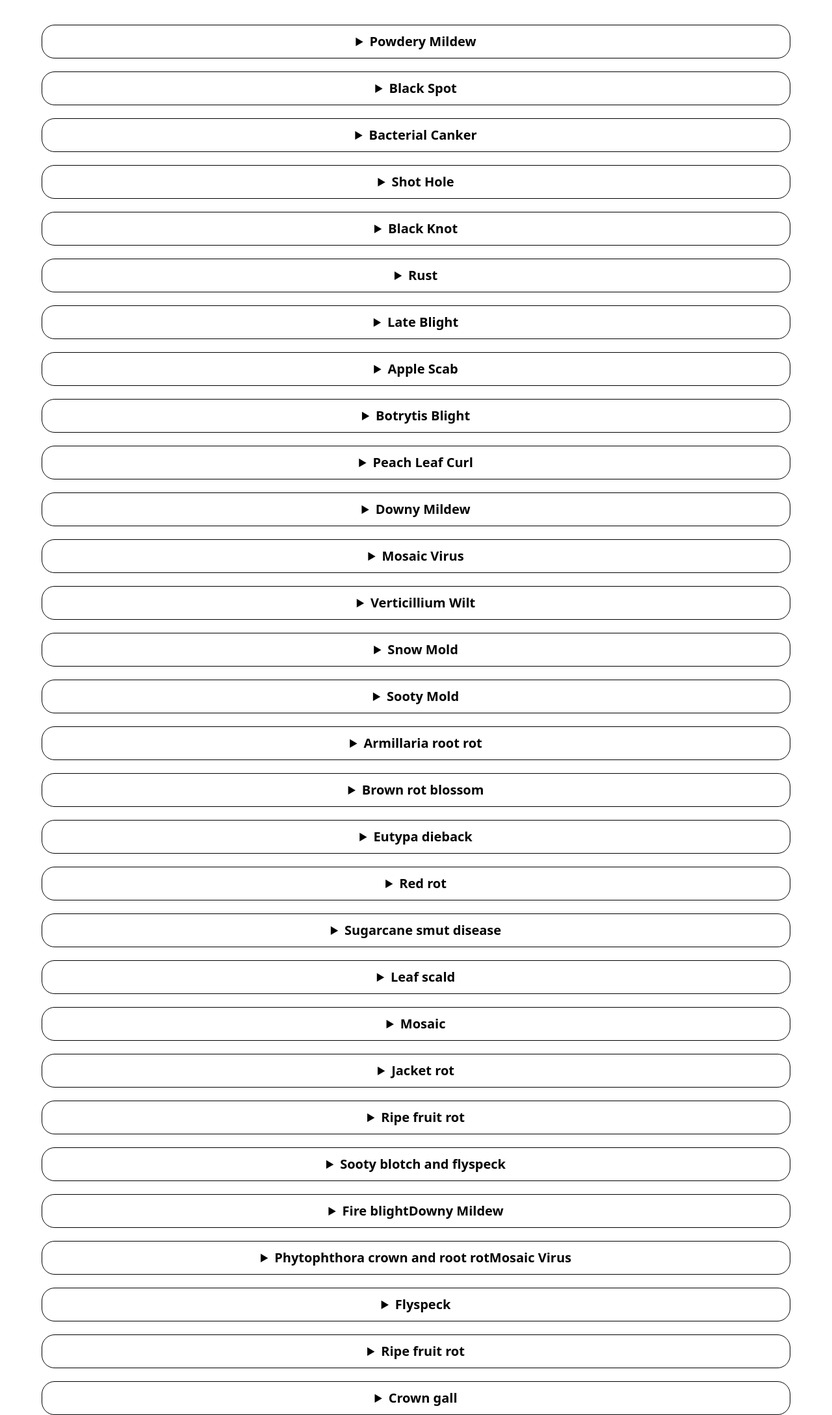
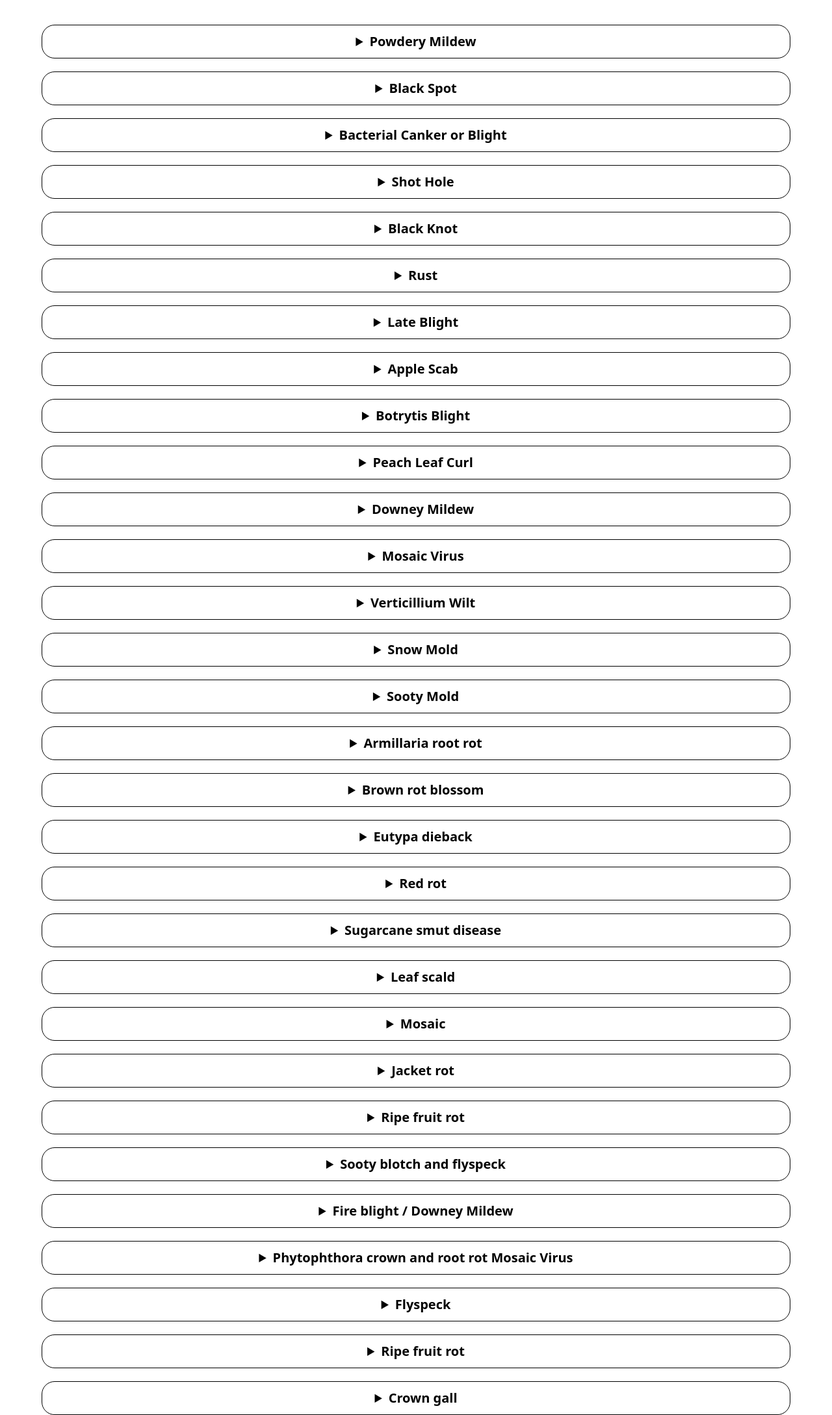
Before and after one commit to Siddhesh-Agarwal/ProLeafic, a Flask app: template templates/diseases.html in a window 1280 px wide. Shown: the part 194-2372 px from the top of the page at 65% size. Run offline with Flask 2, Linux system fonts and the light colour scheme; the template is opened without the code that fills it, so the values that code supplies are empty; some libraries are stand-ins or nearby versions.

Commit message:
Update diseases.html

```diff
--- a/templates/diseases.html
+++ b/templates/diseases.html
@@ -38,7 +38,7 @@
     <h1 id="heading">Diseases</h1>
 
     <!-- 1st disease -->
-    <details class="details" id="details">
+    <details class="details" id="Powdery-Mildew">
         <summary class="odd">
             Powdery Mildew
         </summary>
@@ -74,7 +74,7 @@
     </details>
 
     <!-- 2nd disease -->
-    <details class="details" id="details">
+    <details class="details" id="Black-Spot">
         <summary class="odd">
             Black Spot
         </summary>
@@ -100,16 +100,16 @@
     </details>
 
     <!-- 3nd disease -->
-    <details class="details" id="details">
+    <details class="details" id="Bacterial-Canker-or-Blight">
         <summary class="0dd">
-            Bacterial Canker
+            Bacterial Canker or Blight
         </summary>
         <div class="container1">
             <div class="img">
                 <img src="download (1).jfif" alt="NA">
             </div>
             <div class="content">
-                <h1>Bacterial Canker</h1>
+                <h1>Bacterial Canker or Blightt</h1>
                 <p>
                     This is a bacterial disease of cool, wet weather areas that attacks cherries, peaches plums,
                     apricots and related trees. It spreads readily from early spring till June when the weather warms up
@@ -131,7 +131,7 @@
     </details>
 
     <!-- 4nd disease -->
-    <details class="details" id="details">
+    <details class="details" id="Shot-Hole">
         <summary class="0dd">
             Shot Hole
         </summary>
@@ -159,7 +159,7 @@
     </details>
 
     <!-- 5nd disease -->
-    <details class="details" id="details">
+    <details class="details" id="Black-Knot">
         <summary class="0dd">
             Black Knot
         </summary>
@@ -185,7 +185,7 @@
     </details>
 
     <!-- 6nd disease -->
-    <details class="details" id="details">
+    <details class="details" id="Rust">
         <summary class="0dd">
             Rust
         </summary>
@@ -214,7 +214,7 @@
     </details>
 
     <!-- 7nd disease -->
-    <details class="details" id="details">
+    <details class="details" id="Late-Blight">
         <summary class="odd">
             Late Blight
         </summary>
@@ -245,7 +245,7 @@
     </details>
 
     <!-- 8nd disease -->
-    <details class="details" id="details">
+    <details class="details" id="Apple-Scab">
         <summary class="0dd">
             Apple Scab
         </summary>
@@ -274,7 +274,7 @@
     </details>
 
     <!-- 9nd disease -->
-    <details class="details" id="details">
+    <details class="details" id="Botrytis-Blight">
         <summary class="0dd">
             Botrytis Blight
         </summary>
@@ -303,7 +303,7 @@
     </details>
 
     <!-- 10nd disease -->
-    <details class="details" id="details">
+    <details class="details" id="Peach-LeafCurl">
         <summary class="0dd">
             Peach Leaf Curl
         </summary>
@@ -324,16 +324,16 @@
     </details>
 
     <!-- 11nd disease -->
-    <details class="details" id="details">
+    <details class="details" id="Downey-Mildew">
         <summary class="odd">
-            Downy Mildew
+            Downey Mildew
         </summary>
         <div class="container1">
             <div class="img">
                 <img src="OIP (6).jfif" alt="NA">
             </div>
             <div class="content">
-                <h1>Downy Mildew</h1>
+                <h1>Downey Mildew</h1>
                 <p>
                 <h2>Problem:</h2> Downy mildew is caused by fungus-like organisms and affects many ornamentals and
                 edibles,
@@ -352,7 +352,7 @@
     </details>
 
     <!-- 12nd disease -->
-    <details class="details" id="details">
+    <details class="details" id="Mosaic-Virus">
         <summary class="odd">
             Mosaic Virus
         </summary>
@@ -384,7 +384,7 @@
     </details>
 
     <!-- 13nd disease -->
-    <details class="details" id="details">
+    <details class="details" id="Verticillium-Wilt">
         <summary class="odd">
             Verticillium Wilt
         </summary>
@@ -415,7 +415,7 @@
     </details>
 
     <!-- 14nd disease -->
-    <details class="details" id="details">
+    <details class="details" id="Snow-Mold">
         <summary class="0dd">
             Snow Mold
         </summary>
@@ -441,7 +441,7 @@
     </details>
 
     <!-- 15nd disease -->
-    <details class="details" id="details">
+    <details class="details" id="Sooty-Mold">
         <summary class="odd">
             Sooty Mold
         </summary>
@@ -470,7 +470,7 @@
     </details>
 
     <!-- 16st disease -->
-    <details class="details" id="details">
+    <details class="details" id="Armillaria-root-rot">
         <summary class="odd">
             Armillaria root rot
         </summary>
@@ -505,7 +505,7 @@
     </details>
 
     <!-- 17nd disease -->
-    <details class="details" id="details">
+    <details class="details" id="Brown-rot-blossom">
         <summary class="odd">
             Brown rot blossom
         </summary>
@@ -537,7 +537,7 @@
     </details>
 
     <!-- 18nd disease -->
-    <details class="details" id="details">
+    <details class="details" id="Eutypa-dieback">
         <summary class="0dd">
             Eutypa dieback
         </summary>
@@ -570,7 +570,7 @@
     </details>
 
     <!-- 19nd disease -->
-    <details class="details" id="details">
+    <details class="details" id="Red-rot">
         <summary class="0dd">
             Red rot
         </summary>
@@ -606,7 +606,7 @@
     </details>
 
     <!-- 20nd disease -->
-    <details class="details" id="details">
+    <details class="details" id="Sugarcane-smut-disease">
         <summary class="odd">
             Sugarcane smut disease
         </summary>
@@ -638,7 +638,7 @@
     </details>
 
     <!-- 21nd disease -->
-    <details class="details" id="details">
+    <details class="details" id="Leaf-scald">
         <summary class="odd">
             Leaf scald
         </summary>
@@ -669,7 +669,7 @@
     </details>
 
     <!-- 22nd disease -->
-    <details class="details" id="details">
+    <details class="details" id="Mosaic">
         <summary class="0dd">
             Mosaic
         </summary>
@@ -698,7 +698,7 @@
     </details>
 
     <!-- 23nd disease -->
-    <details class="details" id="details">
+    <details class="details" id="Jacket-rot">
         <summary class="0dd">
             Jacket rot
         </summary>
@@ -723,7 +723,7 @@
     </details>
 
     <!-- 24nd disease -->
-    <details class="details" id="details">
+    <details class="details" id="Rip-Fruit-Rot">
         <summary class="0dd">
             Ripe fruit rot
         </summary>
@@ -752,7 +752,7 @@
     </details>
 
     <!-- 25nd disease -->
-    <details class="details" id="details">
+    <details class="details" id="Sooty-Blotch-And-Flyspeck">
         <summary class="odd">
             Sooty blotch and flyspeck
         </summary>
@@ -781,9 +781,9 @@
     </details>
 
     <!-- 26nd disease -->
-    <details class="details" id="details">
+    <details class="details" id="Fire-Blight-/-Downey-Mildew">
         <summary class="0dd">
-            Fire blightDowny Mildew
+            Fire blight / Downey Mildew
         </summary>
         <div class="container1">
             <div class="img">
@@ -812,9 +812,9 @@
     </details>
 
     <!-- 27nd disease -->
-    <details class="details" id="details">
+    <details class="details" id="Phytophthora-crown-and-root-rot-Mosaic-Virus">
         <summary class="0dd">
-            Phytophthora crown and root rotMosaic Virus
+            Phytophthora crown and root rot Mosaic Virus
         </summary>
         <div class="container1">
             <div class="img">
@@ -843,7 +843,7 @@
     </details>
 
     <!-- 28nd disease -->
-    <details class="details" id="details">
+    <details class="details" id="Flyspeck">
         <summary class="odd">
             Flyspeck
         </summary>
@@ -870,7 +870,7 @@
     </details>
 
     <!-- 29nd disease -->
-    <details class="details" id="details">
+    <details class="details" id="Ripe-Fruit-Rot">
         <summary class="0dd">
             Ripe fruit rot
         </summary>
@@ -901,7 +901,7 @@
     </details>
 
     <!-- 30nd disease -->
-    <details class="details" id="details">
+    <details class="details" id="Crown-gall">
         <summary class="0dd">
             Crown gall
         </summary>
```
